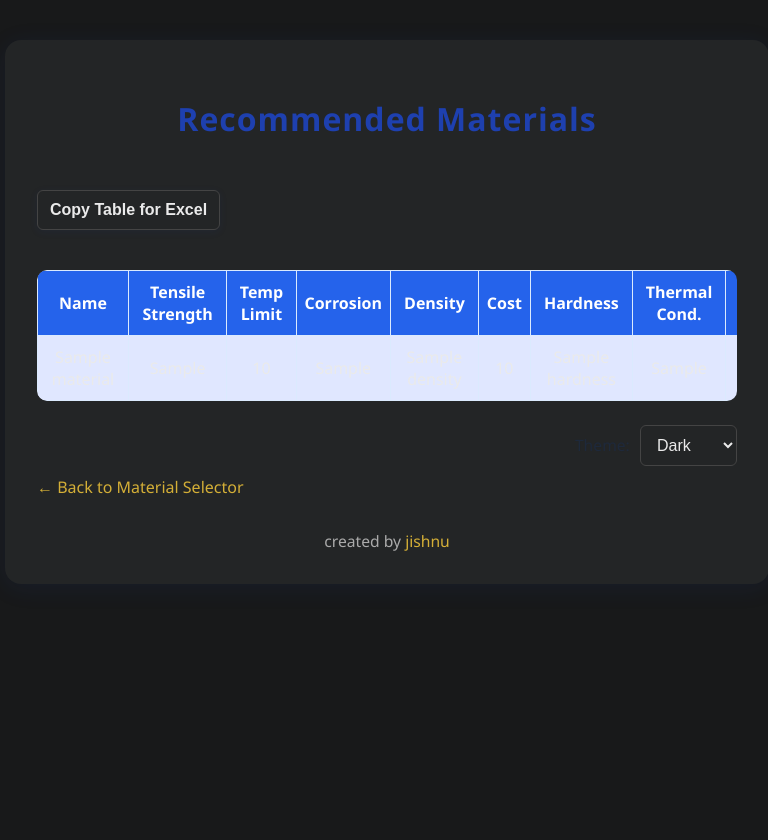
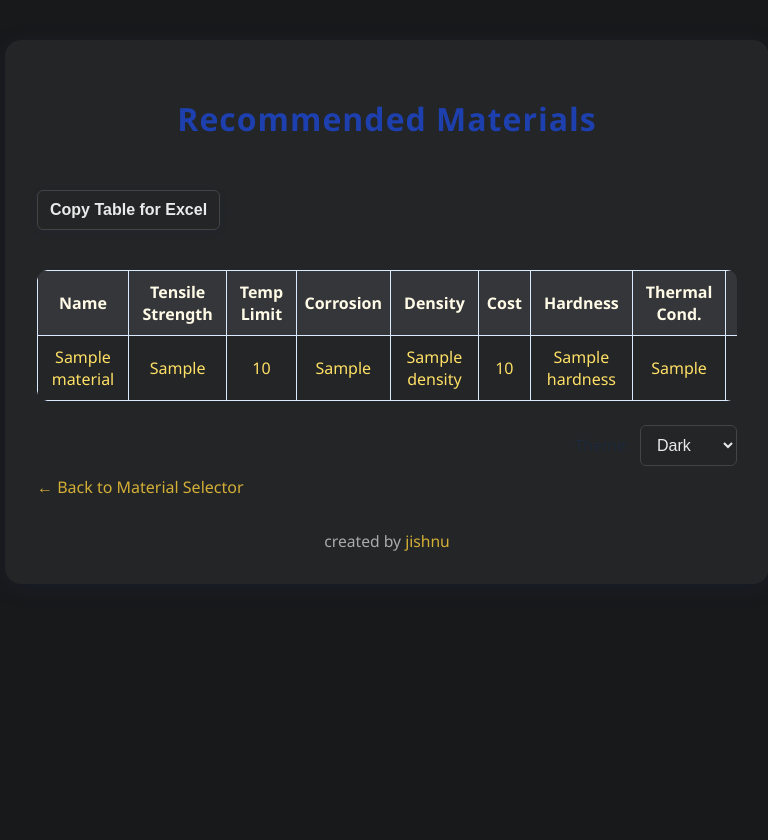
Before and after one commit to jishnu1010/Material-Selector-Web, a Flask app: template templates/result.html in a window 1280 px wide. Shown: the whole page, without its empty margins (253-1021 px from the left). Run offline with Flask 3, Linux system fonts and the light colour scheme; the template is opened without the code that fills it: most values are stand-ins (such as "Sample title", 1, 10 or a date in 2020).

Commit message:
adding theme

```diff
--- a/templates/result.html
+++ b/templates/result.html
@@ -30,6 +30,25 @@
         --container-bg: #232526;
         --input-bg: #232526;
         --input-border: #444;
+        --table-bg: #232526;
+        --table-header-bg: #35363a;
+        --table-row-even: #232526;
+        --table-row-odd: #18191a;
+        --table-text: #ffe066;
+      }
+      :root[data-theme="dark"] table, :root[data-theme="dark"] th, :root[data-theme="dark"] td {
+        background: var(--table-bg) !important;
+        color: var(--table-text) !important;
+      }
+      :root[data-theme="dark"] th {
+        background: var(--table-header-bg) !important;
+        color: #fffbe7 !important;
+      }
+      :root[data-theme="dark"] tr:nth-child(even) {
+        background: var(--table-row-even) !important;
+      }
+      :root[data-theme="dark"] tr:nth-child(odd) {
+        background: var(--table-row-odd) !important;
       }
       :root[data-theme="light"] {
         --primary-bg: #f7f7f7;
```
